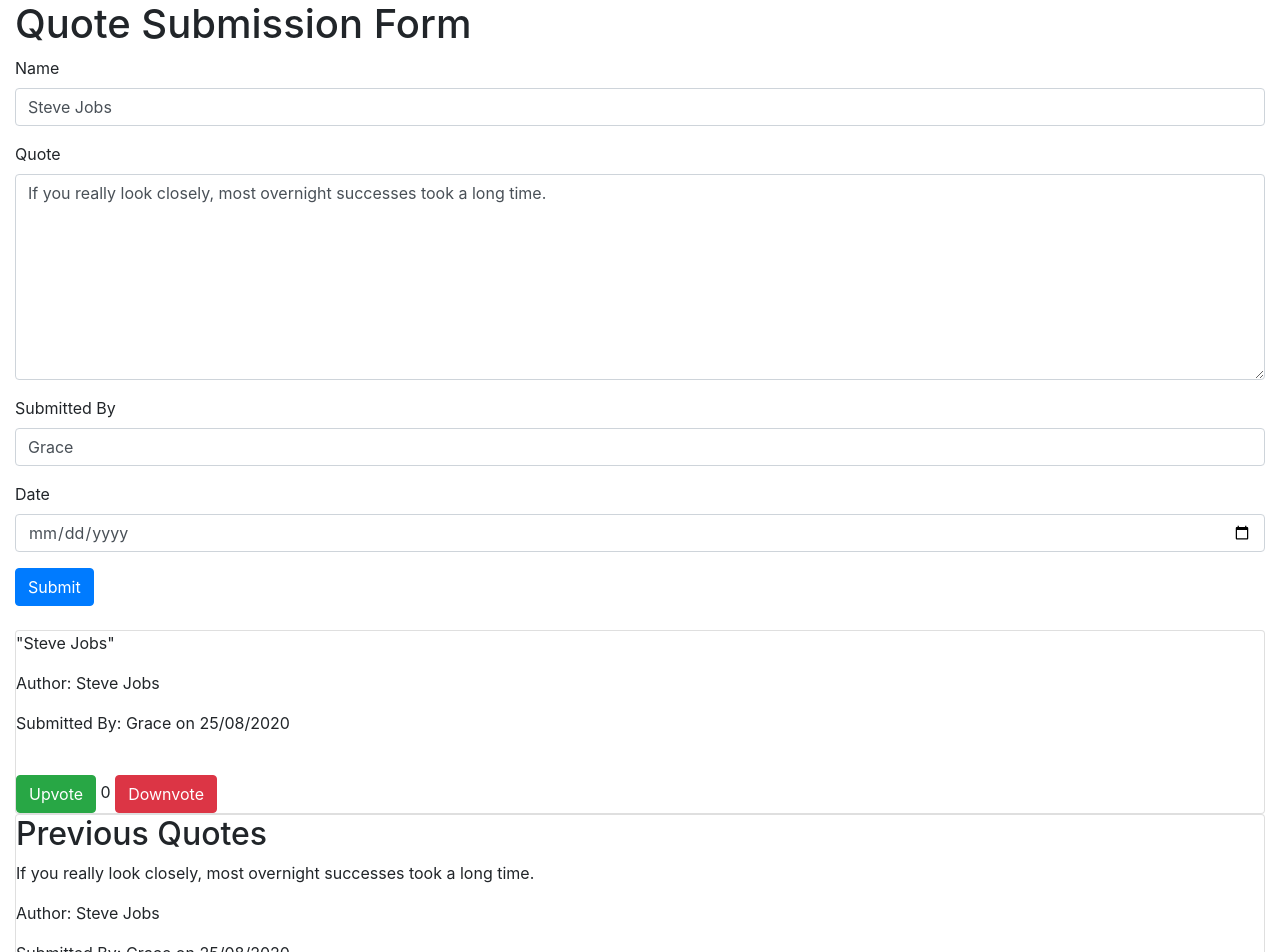
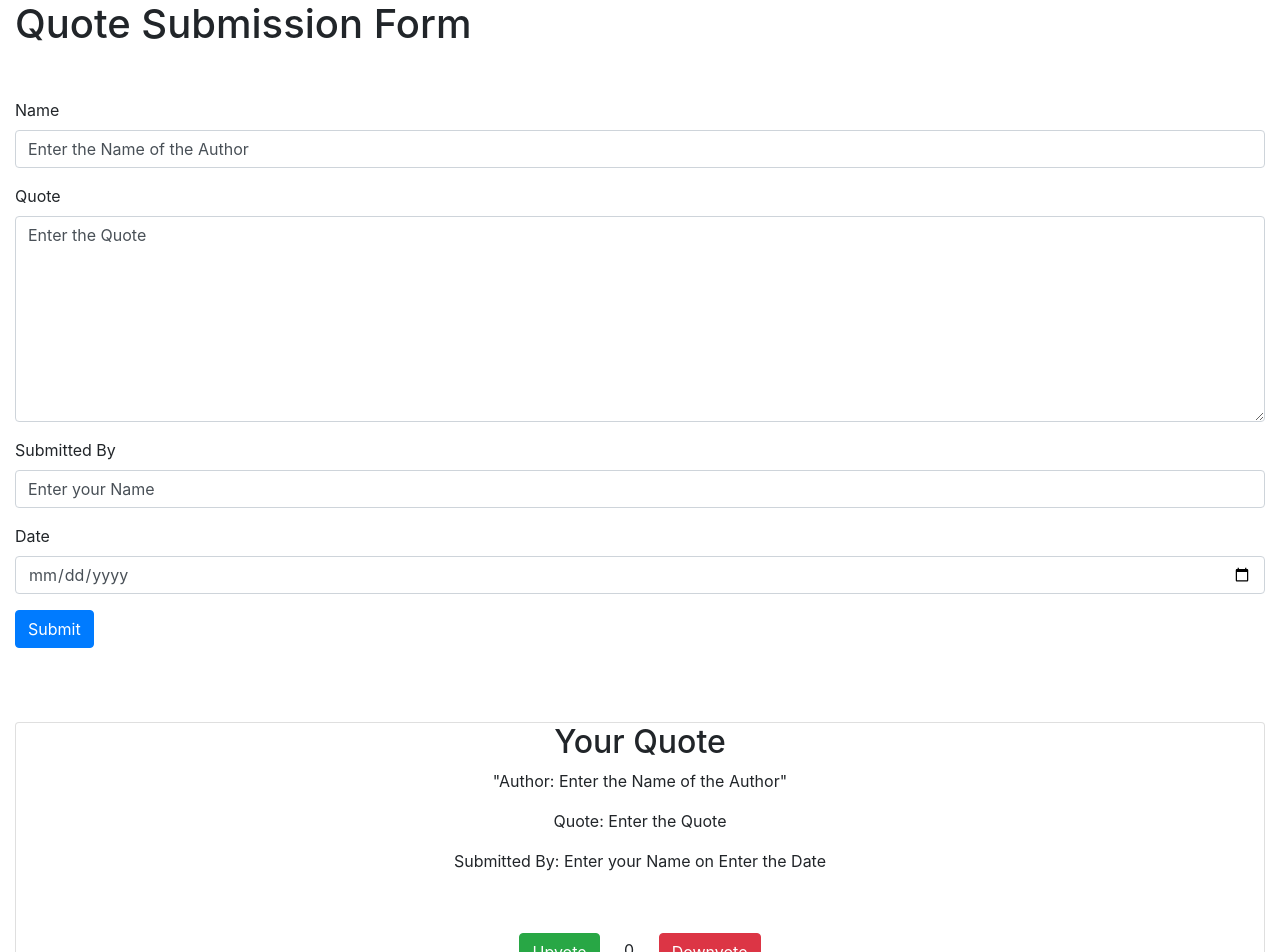
Before and after one commit to gracewa/Quotes, an Angular app: page / in a window 1280 px wide. Shown: the top 952 px of the page. Built offline with nearby package versions, Linux system fonts and the light colour scheme.

Commit message:
Changed default values of form

```diff
--- a/src/app/app.component.css
+++ b/src/app/app.component.css
@@ -0,0 +1,11 @@
+form {
+  margin-top: 50px;
+}
+
+.previous, .current {
+  margin-top: 50px;
+  text-align: center;
+}
+.vote button {
+  margin: 20px;
+}
--- a/src/app/app.component.html
+++ b/src/app/app.component.html
@@ -25,9 +25,10 @@
   <div class="card current">
     <div class="row">
       <div class="col-md-12">
-        <p>{{quoteModel.author | json}}</p>
-        <p>{{"Author: " + previousAuthor}}</p>
-        <p>{{"Submitted By: " + previousSubmitter + " on " + previousDate}}</p>
+        <h2>Your Quote</h2>
+        <p>{{"Author: " + quoteModel.author | json}}</p>
+        <p>{{"Quote: " + quoteModel.quote}}</p>
+        <p>{{"Submitted By: " + quoteModel.submitter + " on " + quoteModel.date}}</p>
       <br>
 
       <div class="vote">
--- a/src/app/app.component.ts
+++ b/src/app/app.component.ts
@@ -7,7 +7,7 @@ import {Quote} from './quote';
   styleUrls: ['./app.component.css']
 })
 export class AppComponent {
-  quoteModel = new Quote('Steve Jobs', 'If you really look closely, most overnight successes took a long time.', 'Grace', '2020-8-22')
+  quoteModel = new Quote('Enter the Name of the Author', 'Enter the Quote', 'Enter your Name', 'Enter the Date');
 
   public previousAuthor : string = "Steve Jobs"
   public previousQuote: string = "If you really look closely, most overnight successes took a long time."
```
